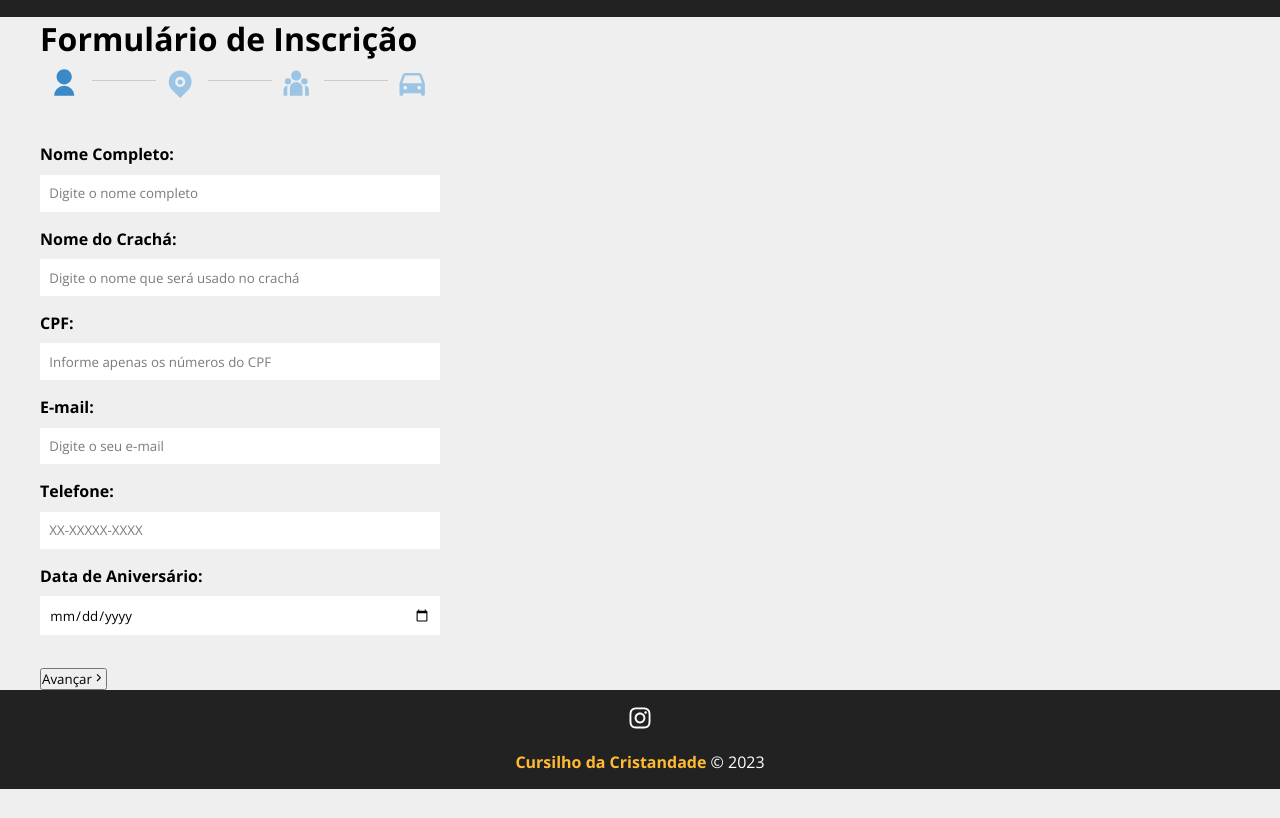
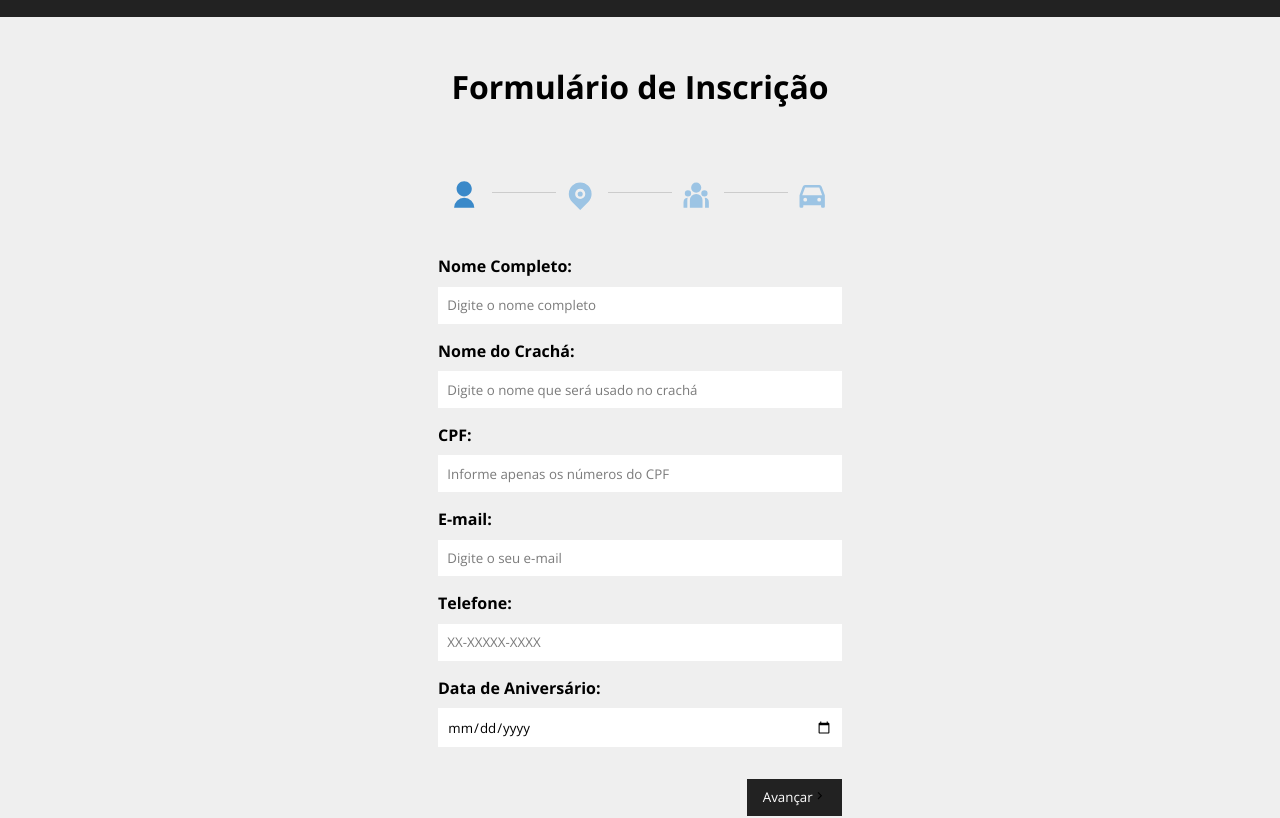
Before and after one commit to flaviohnm/cursilho-form, a React (Create React App) app: page /inscricao in a window 1280 px wide. Shown: the part 320-1138 px from the top of the page. Before the commit the page ends 1109 px from the top, so only its background shows below. Built offline with nearby package versions, Linux system fonts and the light colour scheme; the HTML template or start-up script is replaced by a standard one.

Commit message:
inclued feature buscacep

```diff
--- a/src/components/cursilhista/AddressForm.js
+++ b/src/components/cursilhista/AddressForm.js
@@ -1,47 +1,50 @@
-import { useEffect, useState } from 'react';
+import { useState } from 'react';
 import Input from '../form/Input';
-import Select from '../form/Select';
+import Message from '../layout/Message';
 import styles from './CursilhistaForm.module.css';
 
-function AddressForm({cursilhista, submit, updateFieldHandler}) {
+function AddressForm({ cursilhista, submit, updateFieldHandler }) {
 
     const [cepConsultado, setCepConsultado] = useState([])
+    const [message, setMessage] = useState()
+    const [type, setType] = useState()
 
-    const cep = (e) => {
-        e.preventDefault()
-    }
-
-    useEffect(() => {
-        console.log();
+    const checkCEP = (e) => {
+        setMessage('')
+        const cep = e.target.value.replace(/[^0-9.]/g, '').replace(/(\..*?)\..*/g, '$1');
         fetch(`https://viacep.com.br/ws/${cep}/json`)
             .then((resp) => resp.json())
             .then(data => {
                 setCepConsultado(data);
-                console.log(data);
+                cursilhista.logradouro = cepConsultado.logradouro
+                cursilhista.bairro = cepConsultado.bairro
+                cursilhista.localidade = cepConsultado.localidade
+                cursilhista.uf = cepConsultado.uf
+                setMessage('CEP Encontrado!')
+                setType('success')
             })
             .catch((err) => console.log(err))
-    }, [])
+    }
 
     return (
-        <form onSubmit={(e) => cep} className={styles.form}>
+        <form className={styles.form}>
+            {message && <Message type={type} msg={message} />}
             <Input
                 type="text"
                 text="CEP"
                 name="cep"
                 placeholder="Digite o CEP, apenas números"
-                maxlength="8"
-                minlength="8"
-                required
                 handleOnchange={(e) => updateFieldHandler("cep", e.target.value)}
+                onBlur={checkCEP}
                 value={cursilhista.cep || ""}
             />
             <Input
                 type="text"
                 text="Rua"
-                name="street"
+                name="logradouro"
                 placeholder="Informe o nome da rua"
-                handleOnchange={(e) => updateFieldHandler("street", e.target.value)}
-                value={cursilhista.street || ""}
+                handleOnchange={(e) => updateFieldHandler("logradouro", e.target.value)}
+                value={cursilhista.logradouro || ""}
             />
             <Input
                 type="text"
@@ -62,18 +65,26 @@ function AddressForm({cursilhista, submit, updateFieldHandler}) {
             <Input
                 type="text"
                 text="Bairro"
-                name=""
+                name="bairro"
                 placeholder="Informe o nome o Bairro"
-                handleOnchange={(e) => updateFieldHandler("neighborhood", e.target.value)}
-                value={cursilhista.neighborhood || ""}
+                handleOnchange={(e) => updateFieldHandler("bairro", e.target.value)}
+                value={cursilhista.bairro || ""}
             />
             <Input
                 type="text"
                 text="Cidade"
-                name="city"
+                name="localidade"
                 placeholder="Informe o nome da cidade"
-                handleOnchange={(e) => updateFieldHandler("city", e.target.value)}
-                value={cursilhista.city || ""}
+                handleOnchange={(e) => updateFieldHandler("localidade", e.target.value)}
+                value={cursilhista.localidade || ""}
+            />
+            <Input
+                type="text"
+                text="Estado"
+                name="uf"
+                placeholder="Informe o nome da cidade"
+                handleOnchange={(e) => updateFieldHandler("uf", e.target.value)}
+                value={cursilhista.uf || ""}
             />
         </form>
     )
--- a/src/components/cursilhista/CursilhistaForm.js
+++ b/src/components/cursilhista/CursilhistaForm.js
@@ -39,7 +39,6 @@ function CursilhistaForm({ handleSubmit, btnText, cursilhistaData }) {
         handleSubmit(cursilhista)
     }
 
-
     return (
         <div className={styles.form_container}>
             <Steps currentStep={currentStep} />
@@ -47,13 +46,13 @@ function CursilhistaForm({ handleSubmit, btnText, cursilhistaData }) {
                 <div>{currentComponent}</div>
                 <div className={styles.actions}>
                     {!isFirstStep && (
-                        <button type="button" onClick={() => changeStep(currentStep - 1)}>
+                        <button className={styles.btn} type="button" onClick={() => changeStep(currentStep - 1)}>
                             <GrFormPrevious />
                             <span>Voltar</span>
                         </button>
                     )}
                     {!isLastStep ? (
-                        <button type="submit">
+                        <button className={styles.btn} type="submit">
                             <span>Avançar</span>
                             <GrFormNext />
                         </button>
--- a/src/components/cursilhista/CursilhistaForm.module.css
+++ b/src/components/cursilhista/CursilhistaForm.module.css
@@ -1,4 +1,30 @@
+.form_container {
+  width: 500px;
+  margin: 0 auto;
+  padding: 3em;
+}
+
 .form {
-    width: 100%;
-    margin: 2em 0;
-  }
+  width: 100%;
+  margin: 2em 0;
+}
+
+.actions {
+  display: flex;
+  justify-content: right;
+  gap: 10px;
+}
+
+.btn {
+  background-color: #222;
+  color: #fff;
+  padding: 0.7em 1.2em;
+  text-decoration: none;
+  transition: 0.5s;
+  cursor: pointer;
+  border: none;
+}
+
+.btn:hover {
+  color: #ffbb33;
+}
--- a/src/components/cursilhista/Steps.js
+++ b/src/components/cursilhista/Steps.js
@@ -1,4 +1,3 @@
-import { MdContactEmergency } from 'react-icons/md'
 import { RiCarFill, RiMapPinFill, RiTeamFill, RiUserFill } from 'react-icons/ri'
 import './Steps.css'
 
--- a/src/components/form/Input.js
+++ b/src/components/form/Input.js
@@ -1,6 +1,6 @@
 import styles from './Input.module.css';
 
-function Input({ type, text, name, placeholder, handleOnchange, value }) {
+function Input({ type, text, name, placeholder, handleOnchange, value, onBlur }) {
     return (
         <div className={styles.form_control}>
             <label htmlFor={name}>
@@ -13,6 +13,7 @@ function Input({ type, text, name, placeholder, handleOnchange, value }) {
                 placeholder={placeholder}
                 onChange={handleOnchange}
                 value={value}
+                onBlur={onBlur}
             />
         </div>
     )
--- a/src/components/layout/Footer.module.css
+++ b/src/components/layout/Footer.module.css
@@ -1,8 +1,11 @@
 .footer {
+  bottom: auto;
   background-color: #222;
   color: #fff;
-  padding: 1em;
+  padding: 0.5em;
   text-align: center;
+  width: 100%;
+  position: absolute;
 }
 
 .social_list {
--- /dev/null
+++ b/src/components/layout/Message.js
@@ -0,0 +1,33 @@
+import { useEffect, useState } from 'react'
+import styles from './Message.module.css'
+
+function Message({ type, msg }) {
+
+    const [visible, setVisible] = useState(false)
+
+    useEffect(() => {
+        if (!msg) {
+            setVisible(false)
+            return
+        }
+
+        setVisible(true)
+
+        const timer = setTimeout(() => {
+            setVisible(false)
+        }, 3000)
+
+        return () => clearTimeout(timer)
+    }, [msg])
+
+    return (
+        <>
+            {visible && (
+                <div className={`${styles.message} ${styles[type]}`}>{msg}</div>
+            )}
+        </>
+
+
+    )
+}
+export default Message
--- /dev/null
+++ b/src/components/layout/Message.module.css
@@ -0,0 +1,21 @@
+.message {
+  width: 100%;
+  padding: 1em;
+  border: 1px solid #000;
+  margin: 0 auto;
+  text-align: center;
+  margin-bottom: 2em;
+  border-radius: 5px;
+}
+
+.success {
+  color: #155724;
+  background-color: #d4edda;
+  border-color: #c3e6cb;
+}
+
+.error {
+  color: #721c24;
+  background-color: #f8d7da;
+  border-color: #f5c6cb;
+}
--- a/src/components/pages/NewInscription.js
+++ b/src/components/pages/NewInscription.js
@@ -24,7 +24,7 @@ function NewInscription() {
     }
 
     return (
-        <div className={styles.newproject_container}>
+        <div className={styles.newinscription_container}>
             <h1>Formulário de Inscrição</h1>
             <CursilhistaForm handleSubmit={createPost} btnText="enviar" />
         </div>
--- a/src/components/pages/NewInscription.module.css
+++ b/src/components/pages/NewInscription.module.css
@@ -1,7 +1,10 @@
 .newinscription_container {
-    width: 450px;
-    margin: 0 auto;
-    padding: 3em;
+  display: flex;
+  flex-direction: column;
+  align-items: center;
+  width: 100%;
+  margin: 0 auto;
+  padding: 3em;
   }
 
   .newinscription_container h1 {
--- a/src/index.css
+++ b/src/index.css
@@ -2,7 +2,7 @@
   padding: 0;
   margin: 0;
   box-sizing: border-box;
-    font-family: 'Open Sans', sans-serif;
+  font-family: "Open Sans", sans-serif;
 }
 
 html,
```
Lines whose indentation alone changed are shown as unchanged.
